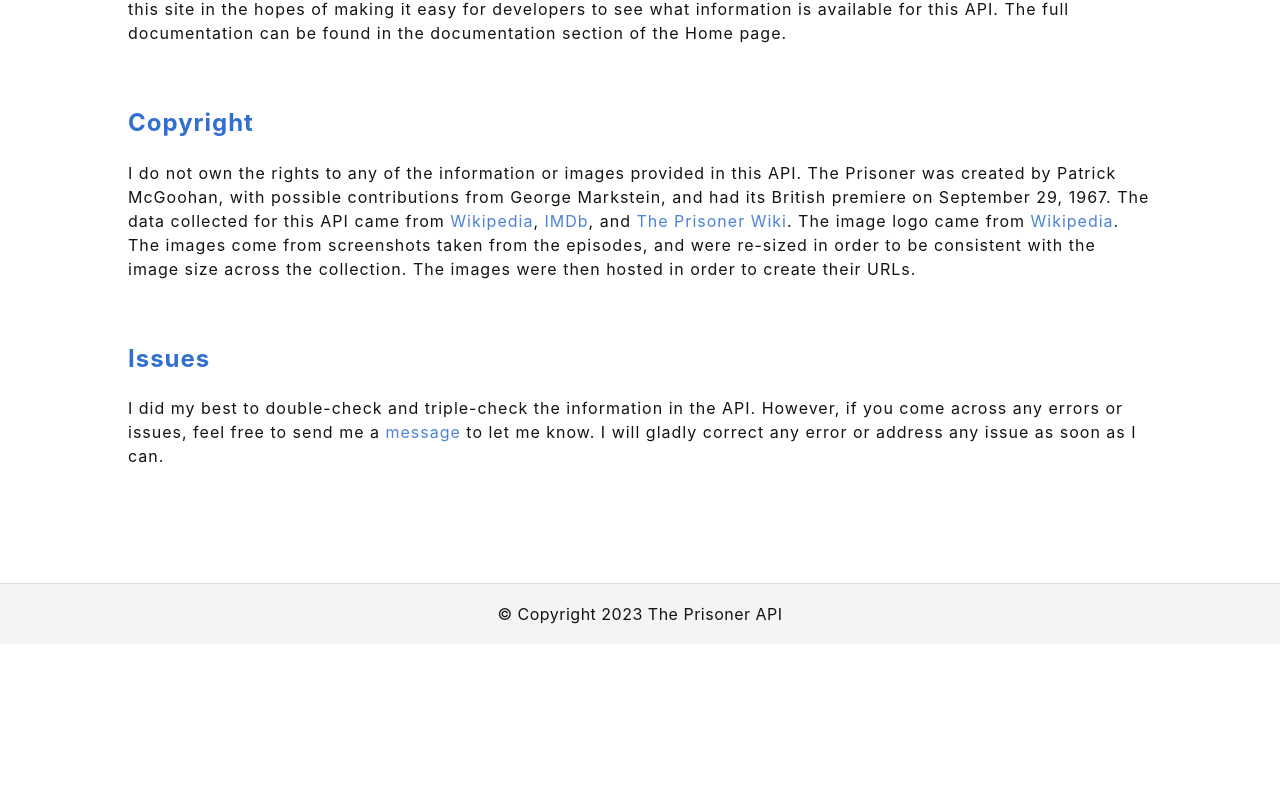
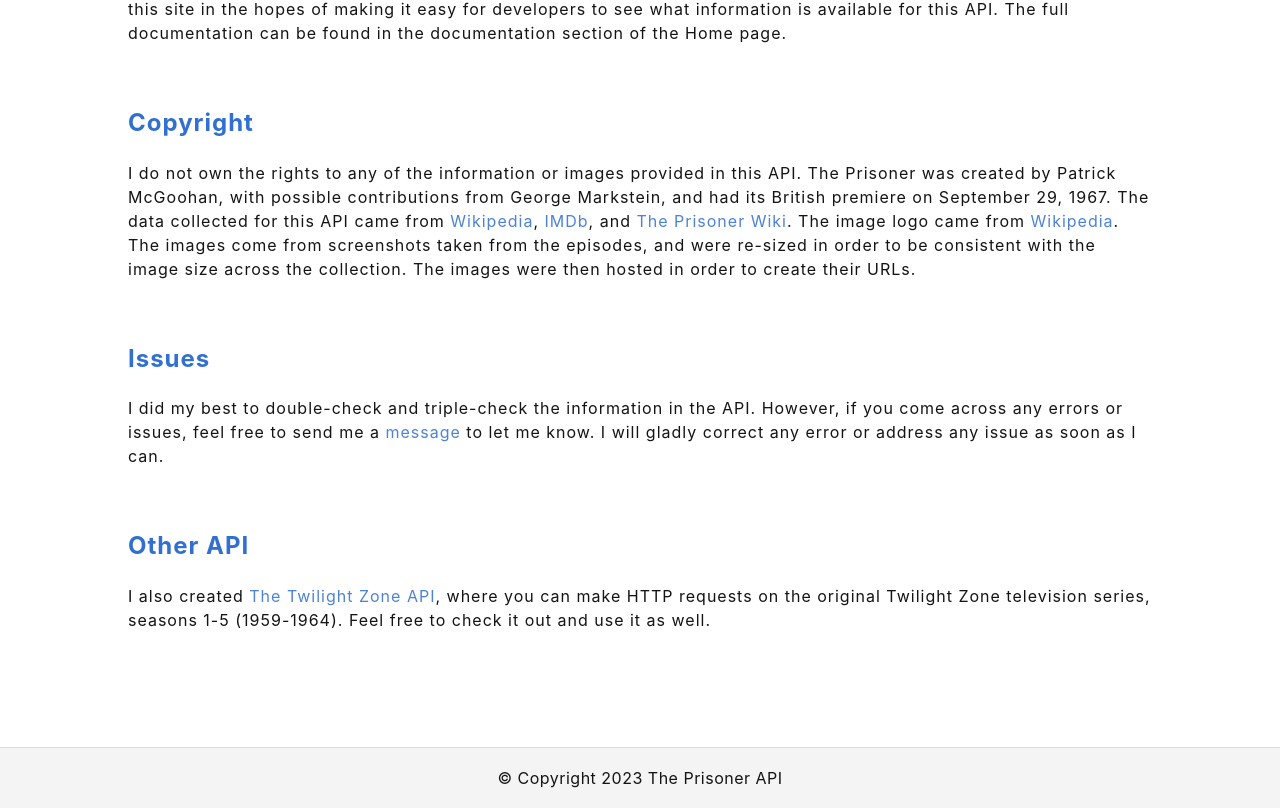
Before and after one commit to answebdev/the-prisoner-api-home, a React (Create React App) app: page /about in a window 1280 px wide. Shown: the part 531-1339 px from the top of the page. Before the commit the page ends 1175 px from the top, so only its background shows below. Built offline with nearby package versions, Linux system fonts and the light colour scheme.

Commit message:
clean up code

```diff
--- a/src/components/pages/About.js
+++ b/src/components/pages/About.js
@@ -111,6 +111,22 @@
                             &nbsp;to let me know. I will gladly correct any error or address
                             any issue as soon as I can.
                         </p>
+                        <br />
+
+                        <h2 className={classes.Subheading}>Other API</h2>
+                        <p>
+                            I also created&nbsp;
+                            <a
+                                className={classes.Link}
+                                href='https://thetwilightzoneapi.netlify.app/'
+                                rel='noopener noreferrer'
+                                target='_blank'
+                            >
+                                The Twilight Zone API
+                            </a>, where you can make HTTP requests on the original Twilight Zone
+                            television series, seasons 1-5 (1959-1964). Feel free to check it out
+                            and use it as well.
+                        </p>
                     </div>
                 </section>
             </div>
--- a/src/components/pages/Home.js
+++ b/src/components/pages/Home.js
@@ -4,44 +4,12 @@
 import Footer from '../../layout/Footer';
 import classes from '../../styles/Home.module.css';
 import useWindowDimensions from '../../utils/useWindowDimensions';
-// import handleHashUrl from '../../utils/handleHashUrl';
 import smoothscroll from 'smoothscroll-polyfill';
 import Prism from 'prismjs';
 import 'prismjs/themes/prism-twilight.css';
 
-const Home = ({ history }) => {
+const Home = () => {
     const { width } = useWindowDimensions();
-
-    // useEffect(() => {
-    //     handleHashUrl();
-    //     window.history.replaceState(
-    //         '',
-    //         document.title,
-    //         window.location.origin + window.location.pathname + window.location.search
-    //     );
-
-    //     window.scroll({ top: 0, left: 0, behavior: 'smooth' });
-    //     window.scrollTo(0, 0);
-
-    //     const hash = history.location.hash;
-    //     if (hash && document.getElementById(hash.substr(1))) {
-    //         // Check if there is a hash and if an element with that id exists
-    //         document
-    //             .getElementById(hash.substr(1))
-    //             .scrollIntoView({ behavior: 'smooth' });
-    //     }
-    // });
-
-    // Source: https://stackoverflow.com/questions/54080391/remove-hash-from-url-without-refreshing
-    // function removehash() {
-    //     setTimeout(function () {
-    //         history.replaceState("", document.title, window.location.pathname);
-    //     }, 1);
-    // }
-
-    // useEffect(() => {
-    //     handleHashUrl();
-    // });
 
     useEffect(() => {
         Prism.highlightAll();
@@ -50,16 +18,7 @@
         window.scroll({ top: 0, left: 0, behavior: 'smooth' });
         // Scroll to top of page:
         window.scrollTo(0, 0);
-
-        // Code to fix bug in Firefox and Safari (hash links not working):
-        // const hash = history.location.hash;
-        // if (hash && document.getElementById(hash.substr(1))) {
-        //     // Check if there is a hash and if an element with that id exists
-        //     document
-        //         .getElementById(hash.substr(1))
-        //         .scrollIntoView({ behavior: 'smooth' });
-        // }
-    }, []); // Fires when component mounts and every time hash changes
+    }, []);
 
     return (
         <div className={classes.PageContainer}>
@@ -80,7 +39,6 @@
                         <br />
                         <div className={classes.Buttons}>
                             <a
-                                // onClick={handleHashUrl()}
                                 href={width < 768 ? '#docs2' : '#docs'}
                                 className={`${classes.GetStarted} ${'hashed'}`}
                             >
@@ -88,7 +46,6 @@
                             </a>
                             <p></p>
                             <a
-                                // onClick={handleHashUrl()}
                                 href={width < 768 ? '#resources2' : '#resources'}
                                 className={`${classes.GetStarted} ${'hashed'}`}
                             >
--- a/src/utils/useWindowDimensions.js
+++ b/src/utils/useWindowDimensions.js
@@ -1,6 +1,5 @@
+// Use this hook to get the window dimensions (height, width)
 import { useState, useEffect } from 'react';
-
-// Use this hook to get the window dimensions (height, width)
 
 function getWindowDimensions() {
   const { innerWidth: width, innerHeight: height } = window;
```
Also changed, not shown: src/utils/handleHashUrl.js (deleted, +0 -32 lines).
